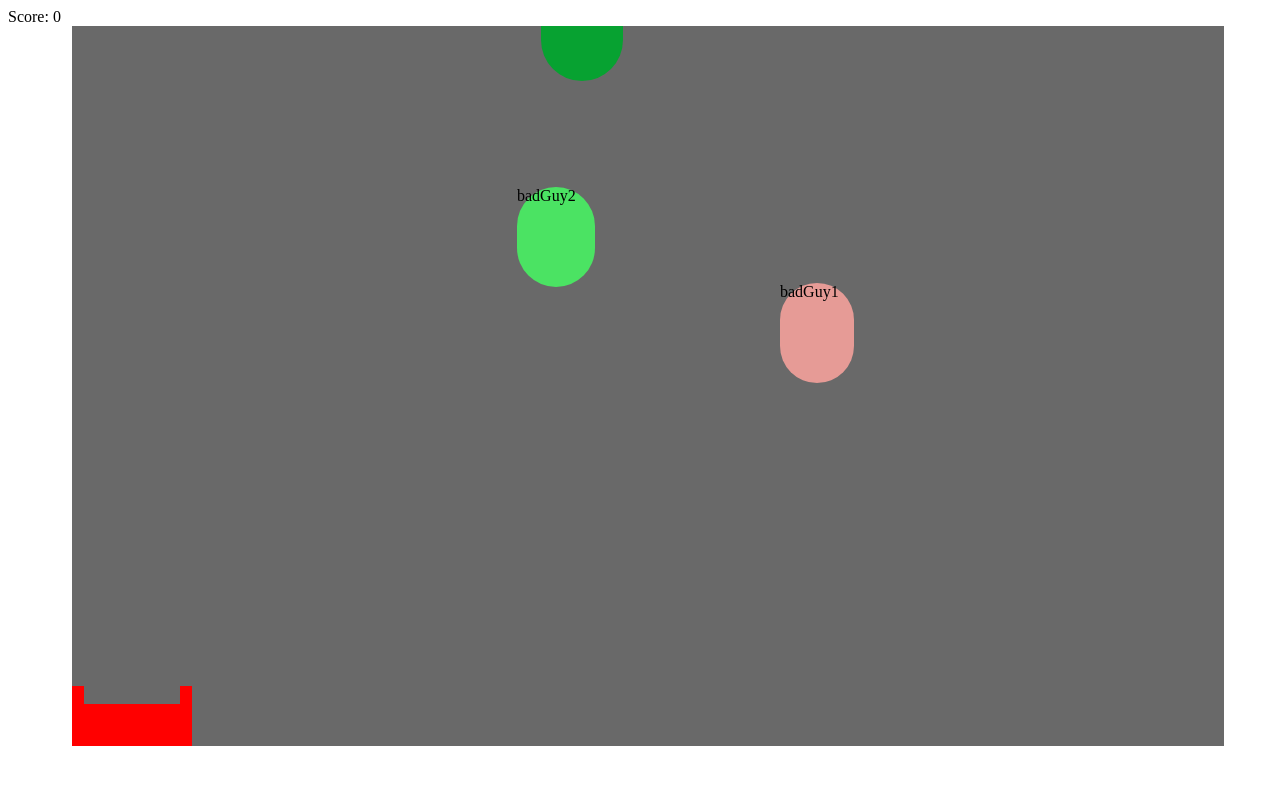
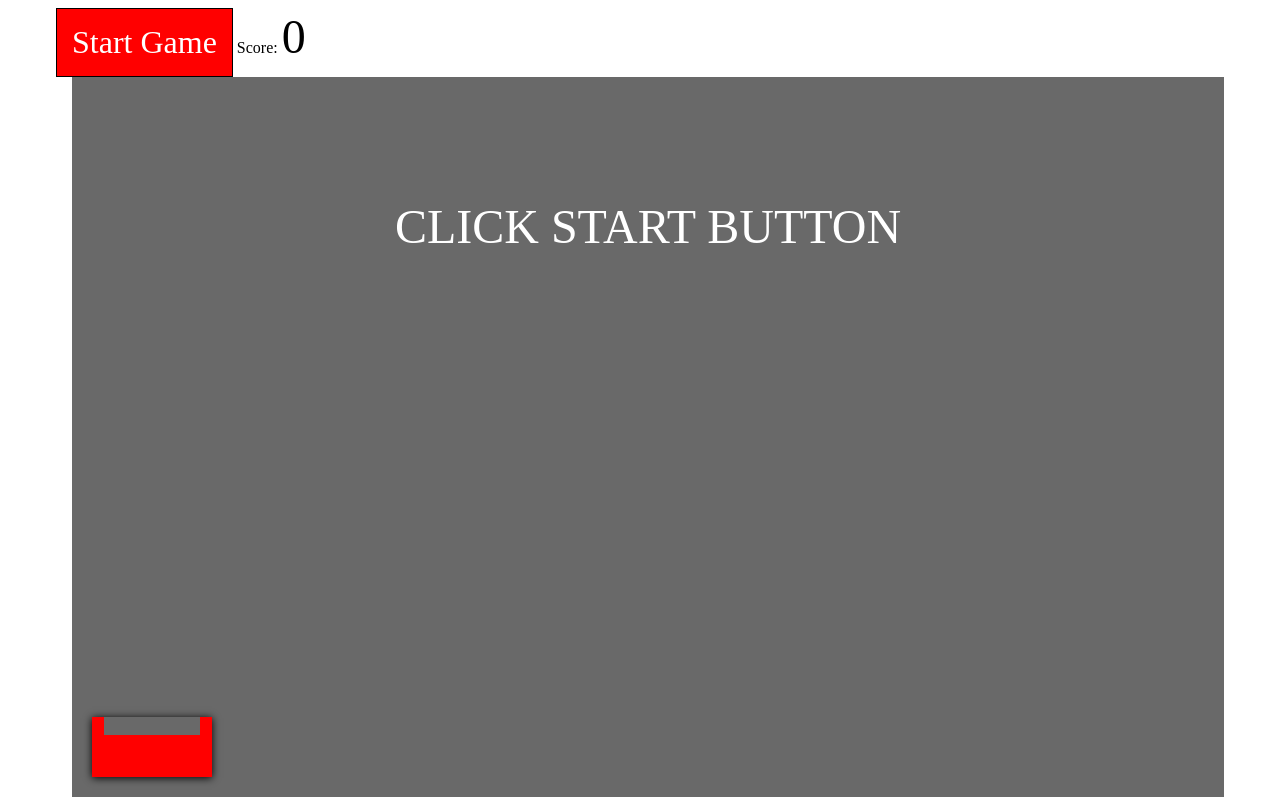
Before and after one commit to Bluesman66/exercise, a plain HTML site: page index.html in a window 1280 px wide. Drawn offline with Linux system fonts and the light colour scheme.

Commit message:
0113.Start the Game Tweaks

```diff
--- a/index.html
+++ b/index.html
@@ -20,9 +20,10 @@
             position: absolute;
             height: 60px;
             width: 120px;
-            bottom: 10%;
-            left: 10%;
+            bottom: 20px;
+            left: 20px;
             background-color: red;
+            box-shadow: 0px 1px 8px black;
         }
 
         .basket1 {
@@ -42,12 +43,41 @@
             left: 0;
             background-color: blue;
             border-radius: 50px;
+            box-shadow: 0px 1px 8px black;
+            text-align: center;
+            line-height: 50px;
+        }
+
+        .btnStart {
+            display: inline-block;
+            padding: 15px;
+            border: 1px solid black;
+            background-color: red;
+            color: white;
+            font-size: 2em;
+            margin-left: 6vh;
+        }
+
+        .gameover {
+            position: absolute;
+            text-align: center;
+            color: white;
+            font-size: 3em;
+            line-height: 300px;
+            text-transform: uppercase;
+            width: 100%;
+            z-index: 1;
+        }
+
+        .score {
+            font-size: 3em;
         }
     </style>
 </head>
 
 <body>
-    <div>Score: <span class="score">0</span> <span class="message"></span></div>
+    <div class="btnStart">Start Game</div> Score: <span class="score">0</span>
+    <div class="gameover">Click Start Button</div>
     <div id="container">
         <div id="basketContainer" class="basket">
             <div class="basket1"></div>
@@ -60,9 +90,9 @@
         var start = window.mozAnimationStartTime; // Only supported in FF. Other browsers can use something like Date.now().
         var container = document.getElementById('container');
         var basketContainer = document.getElementById('basketContainer');
-        var score = 0;
-        var totalBad = 10;
-        var gameplay = true;
+        var score;
+        var totalBad;
+        var gameplay = false;
 
         var keys = {
             ArrowUp: false,
@@ -72,8 +102,8 @@
         }
 
         var basket = {
-            x: 0,
-            y: 0,
+            x: basketContainer.offsetLeft,
+            y: basketContainer.offsetLeft,
             el: basketContainer,
             width: basketContainer.offsetWidth,
             height: basketContainer.offsetHeight,
@@ -89,16 +119,36 @@
         }
 
         var speed = 3;
+        document.querySelector('.btnStart').addEventListener('click', startGame);
         document.addEventListener('keydown', pressKeyOn);
         document.addEventListener('keyup', pressKeyOff);
         var enemy = [];
-        setupBadGuys(3);
 
-        requestAnimationFrame(playGame);
+        function startGame() {
+            if (!gameplay) {
+                document.querySelector('.gameover').style.display = 'none';
+                score = 0;
+                totalBad = 100;
+                if (enemy.length == 0) setupBadGuys(8);
+                requestAnimationFrame(playGame);
+                gameplay = true;
+            }
+        }
+
+        function endGame() {
+            var gameOverMessage = document.querySelector('.gameover');
+            gameOverMessage.style.display = 'block';
+            gameOverMessage.innerHTML = "GAME OVER";
+            gameplay = false;
+            for (var x = 0; x < enemy.length; x++) {
+                enemy[x].y = -400;
+                enemy[x].el.style.top = enemy[x].y + 'px';
+            }
+        }
 
         function setupBadGuys(num) {
             for (var x = 0; x < num; x++) {
-                var temp = 'badGuy' + (x + 1);
+                var temp = x + 1;
                 var div = document.createElement('div');
                 div.innerHTML = temp;
                 div.setAttribute('class', 'baddy');
@@ -116,7 +166,7 @@
 
         function makeBad(e) {
             if (totalBad < 1) {
-                gameplay = false;
+                endGame();
             }
             totalBad--;
             var randomWidth = Math.floor(Math.random() * 50) + 50;
@@ -138,7 +188,7 @@
 
         function bgMover(e) {
             e.y += e.speed;
-            if (e.y > 500) {
+            if (e.y > myContainer.height) {
                 makeBad(e)
             }
             if (colDetection(basket.el, e.el)) {
@@ -172,13 +222,7 @@
                     bgMover(enemy[i])
                 }
 
-                // var second = document.querySelector('.baddy');
-                // var test = colDetection(basket.el, second)
-                // console.log(test);
-
                 requestAnimationFrame(playGame);
-            } else {
-                document.querySelector('.message').innerHTML = 'GAME OVER';
             }
         }
 
```
